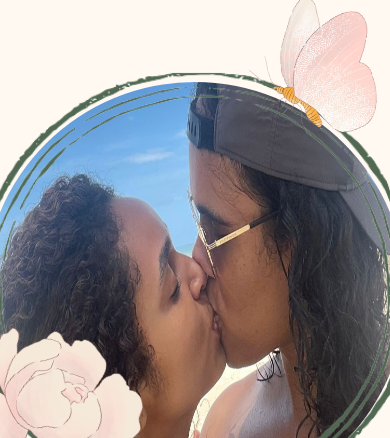
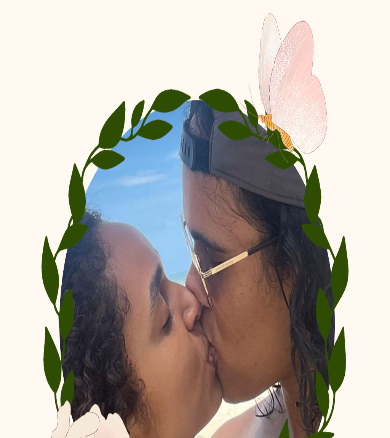
Before and after one commit to karleandsonj/SEGREDO, a plain HTML site: page index.html in a window 390 px wide. Shown: the part 119-557 px from the top of the page. Drawn offline with Linux system fonts and the light colour scheme; a web font is replaced by a local one.

Commit message:
200823/1918

```diff
--- a/index.css
+++ b/index.css
@@ -47,11 +47,10 @@ body {
 }
 
 .imagem_karleeve {
-  border-radius: 50%;
   position: absolute;
   margin: auto;
-  width: 60vh;
-  height: 60vh;
+  width: 80vh;
+  height: 80vh;
   left: 50%;
   top: 50%;
   transform: translate(-50%, -50%);
@@ -100,7 +99,9 @@ body.fade-in {
 
 @media screen and (max-width: 768px) {
 
-  .imagem_karleeve {
+
+
+/*   .imagem_karleeve {
     position: absolute;
     top: 50%;
     left: 50%;
@@ -126,7 +127,7 @@ body.fade-in {
     height: 57vh;
     object-fit: cover;
     margin: auto;
-  }
+  } */
 
   .E,
   .K {
@@ -134,38 +135,18 @@ body.fade-in {
   }
 }
 
-@media screen and (max-width: 460px) {
+/* @media screen and (max-width: 460px) {
   .borb {
     height: 15vh;
     top: 15vh;
     margin: auto;
   }
-}
+} */
 
 @media screen and (max-width: 450px) {
-  .imagem_karleeve {
-    width: 50vh;
-    height: 50vh;
-    margin-top: -10px;
-  }
+  .imagem_karleeve{
+    width: 100vw;
+    height: 75vh;
 
-  #borda {
-    width: 53vh;
-    height: 57vh;
-    margin-top: -10px;
-  }
-
-  .flor {
-    height: 18vh;
-    top: 55vh;
-    right: 50vw;
-    margin-top: -10px;
-  }
-
-  .borb {
-    height: 15vh;
-    top: 16vh;
-    left: 55vw;
-    margin-top: -10px;
   }
 }
--- a/index.html
+++ b/index.html
@@ -24,7 +24,7 @@
                     <div class="navicon1">
                     </div>
                     <div class="navcomp">
-                        <a class="nava" href="index.html" > INICIO &#x1F3E0;</a>
+                        <a class="nava" href="index.html" > INICIO &#x1F3E0; </a>
                         <a class="nava" href="Local.html" >LOCAL &#x1F4CD;</a>
                         <a class="nava" href="confirmação.html"> CONFIRMAÇÃO &#x2705;</a>
                         <a class="nava" href="presentes.html" > PRESENTES &#x1F381;</a>
@@ -51,10 +51,10 @@
                 <h1 class="K">Karl</h1>
             </div>
         <div class="containerft">
-            <img src="fotos/flor.png" class="flor">
-            <img src="fotos/borb.png" class="borb">
-            <img src = "fotos/123.jpg" class = "imagem_karleeve" />
-            <img src="fotos/image-removebg-preview (1).png" id="borda" alt="">
+<!--             <img src="fotos/flor.png" class="flor">
+            <img src="fotos/borb.png" class="borb">   -->
+            <img src = "fotos/FOTO INICIO.png" class = "imagem_karleeve" />
+            <!-- <img src="fotos/image-removebg-preview (1).png" id="borda" alt=""> -->
             <div id="countdown"></div>
         </div>
 
```
Also changed, not shown: fotos/FOTO INICIO.png (added), fotos/slider/1 (1).jpg (deleted), fotos/slider/1 (2).jpg (deleted), fotos/slider/1 (3).jpg (deleted).
